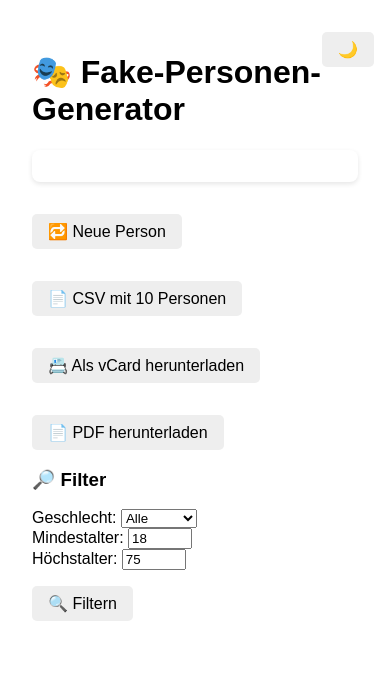
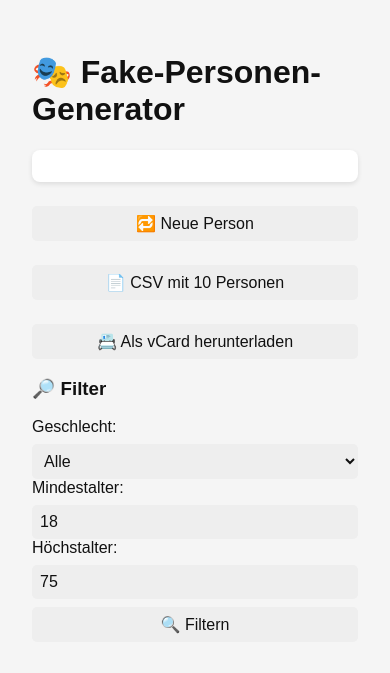
Before and after one commit to derdg1/personen-generator, a Flask app: template templates/index.html in a window 390 px wide. Shown: the top 673 px of the page. Run offline with Flask 3, Linux system fonts and the light colour scheme; the template is opened without the code that fills it, so the values that code supplies are empty.

Commit message:
responsive/pwa

```diff
--- a/templates/index.html
+++ b/templates/index.html
@@ -1,73 +1,74 @@
 <!DOCTYPE html>
 <html lang="de">
 <head>
-<meta charset="UTF-8" />
-<title>Fake-Personen-Generator mit Dark Mode Toggle</title>
+    <meta charset="UTF-8">
+    <meta name="viewport" content="width=device-width, initial-scale=1">
+    <meta name="theme-color" content="#2c2c2c">
+    <title>Fake-Personen-Generator</title>
+    <link rel="manifest" href="{{ url_for('static', filename='manifest.json') }}">
     <style>
+        :root {
+            --bg-color: #f5f5f5;
+            --text-color: #111;
+            --box-bg: #fff;
+            --box-shadow: 0 2px 5px rgba(0, 0, 0, 0.1);
+            --button-bg: #eee;
+        }
+
+        @media (prefers-color-scheme: dark) {
+            :root {
+                --bg-color: #1e1e1e;
+                --text-color: #eee;
+                --box-bg: #2c2c2c;
+                --box-shadow: 0 2px 5px rgba(255, 255, 255, 0.1);
+                --button-bg: #444;
+            }
+        }
+
         body {
             font-family: sans-serif;
-    padding: 2em;
+            margin: 0;
+            padding: 1em;
+            background-color: var(--bg-color);
+            color: var(--text-color);
+        }
+
+        .container {
             max-width: 700px;
             margin: auto;
-    background-color: white;
-    color: black;
-    transition: background-color 0.3s, color 0.3s;
-    position: relative;
+            padding: 1em;
         }
-  .dark-mode {
-    background-color: #121212;
-    color: #eee;
-  }
-  .dark-mode .person {
-    background: #2c2c2c;
-    box-shadow: 0 2px 5px rgba(255,255,255,0.1);
-  }
-  .dark-mode button {
-    background: #444;
-    color: white;
-  }
+
+        h1 { color: var(--text-color); }
+
         .person {
-    background: white;
+            background: var(--box-bg);
             padding: 1em;
             border-radius: 8px;
-    box-shadow: 0 2px 5px rgba(0,0,0,0.1);
+            box-shadow: var(--box-shadow);
         }
-  button {
-    margin-top: 1em;
-    padding: 0.5em 1em;
+
+        .person p { margin: 0.3em 0; }
+
+        button, input, select {
+            margin-top: 0.5em;
+            padding: 0.5em;
             font-size: 1em;
-    background: #eee;
+            background: var(--button-bg);
             border: none;
             border-radius: 5px;
-    color: black;
+            color: var(--text-color);
             cursor: pointer;
+            width: 100%;
+            box-sizing: border-box;
         }
-  form {
-    margin-top: 1em;
-  }
-  #toggleDarkMode {
-    position: fixed;
-    top: 1em;
-    right: 1em;
-    z-index: 1000;
-    padding: 0.5em 1em;
-    font-size: 1em;
-    background: #eee;
-    border-radius: 5px;
-    border: none;
-    cursor: pointer;
-  }
-  .dark-mode #toggleDarkMode {
-    background: #444;
-    color: white;
-  }
+
+        form { margin-top: 1em; }
     </style>
 </head>
 <body>
+    <div class="container">
         <h1>🎭 Fake-Personen-Generator</h1>
-
-  <!-- Dark Mode Toggle -->
-  <button id="toggleDarkMode" title="Dark Mode an/aus">🌙</button>
 
         <div class="person">
             {% for key, value in person.items() %}
@@ -87,56 +88,31 @@
             <button type="submit">📇 Als vCard herunterladen</button>
         </form>
 
-  <form action="/download-pdf">
-    <button type="submit">📄 PDF herunterladen</button>
-  </form>
-
         <form action="/filter" method="get">
             <h3>🔎 Filter</h3>
             <label for="geschlecht">Geschlecht:</label>
             <select name="geschlecht" id="geschlecht">
-      <option value="" {% if filter_geschlecht == '' %}selected{% endif %}>Alle</option>
-      <option value="M" {% if filter_geschlecht == 'M' %}selected{% endif %}>Männlich</option>
-      <option value="F" {% if filter_geschlecht == 'F' %}selected{% endif %}>Weiblich</option>
+                <option value="">Alle</option>
+                <option value="M">Männlich</option>
+                <option value="F">Weiblich</option>
             </select><br>
 
             <label for="min">Mindestalter:</label>
-    <input type="number" name="min" id="min" value="{{ filter_min or 18 }}" min="0" max="120"><br>
+            <input type="number" name="min" id="min" value="18"><br>
 
             <label for="max">Höchstalter:</label>
-    <input type="number" name="max" id="max" value="{{ filter_max or 75 }}" min="0" max="120"><br>
+            <input type="number" name="max" id="max" value="75"><br>
 
             <button type="submit">🔍 Filtern</button>
         </form>
+    </div>
 
     <script>
-  const toggleButton = document.getElementById('toggleDarkMode');
-  const body = document.body;
-
-  function updateButtonIcon() {
-    if (body.classList.contains('dark-mode')) {
-      toggleButton.textContent = '☀️';
-      toggleButton.title = 'Light Mode an/aus';
-    } else {
-      toggleButton.textContent = '🌙';
-      toggleButton.title = 'Dark Mode an/aus';
+        if ('serviceWorker' in navigator) {
+            navigator.serviceWorker.register('/static/sw.js')
+                .then(reg => console.log('Service Worker registriert:', reg))
+                .catch(err => console.error('SW Fehler:', err));
         }
-  }
-
-  if(localStorage.getItem('darkMode') === 'enabled'){
-    body.classList.add('dark-mode');
-  }
-  updateButtonIcon();
-
-  toggleButton.addEventListener('click', () => {
-    body.classList.toggle('dark-mode');
-    if(body.classList.contains('dark-mode')){
-      localStorage.setItem('darkMode', 'enabled');
-    } else {
-      localStorage.setItem('darkMode', 'disabled');
-    }
-    updateButtonIcon();
-  });
     </script>
 </body>
 </html>
```
Also changed, not shown: static/sw.js (added, +7 -0 lines), static/icon-192.png (added), static/icon-512.png (added), static/manifest.json (added). Lines whose indentation alone changed are shown as unchanged.
